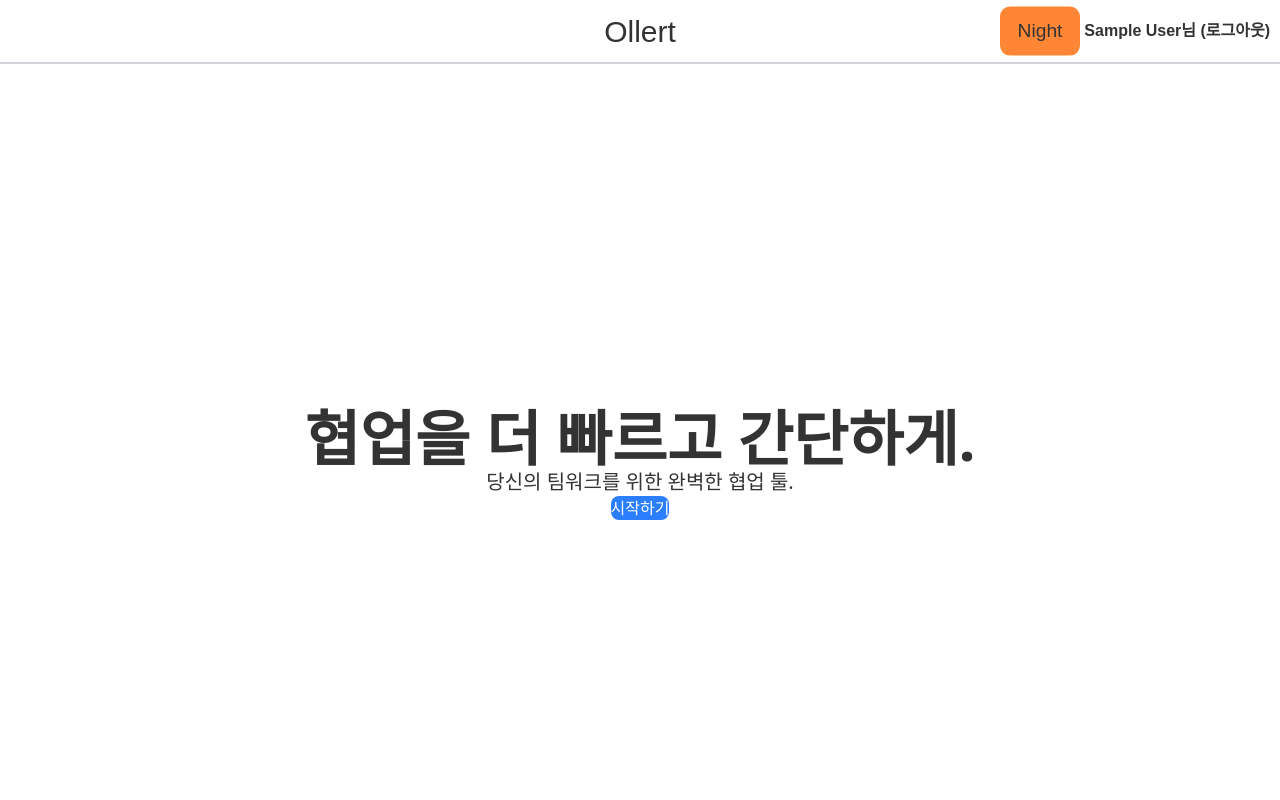
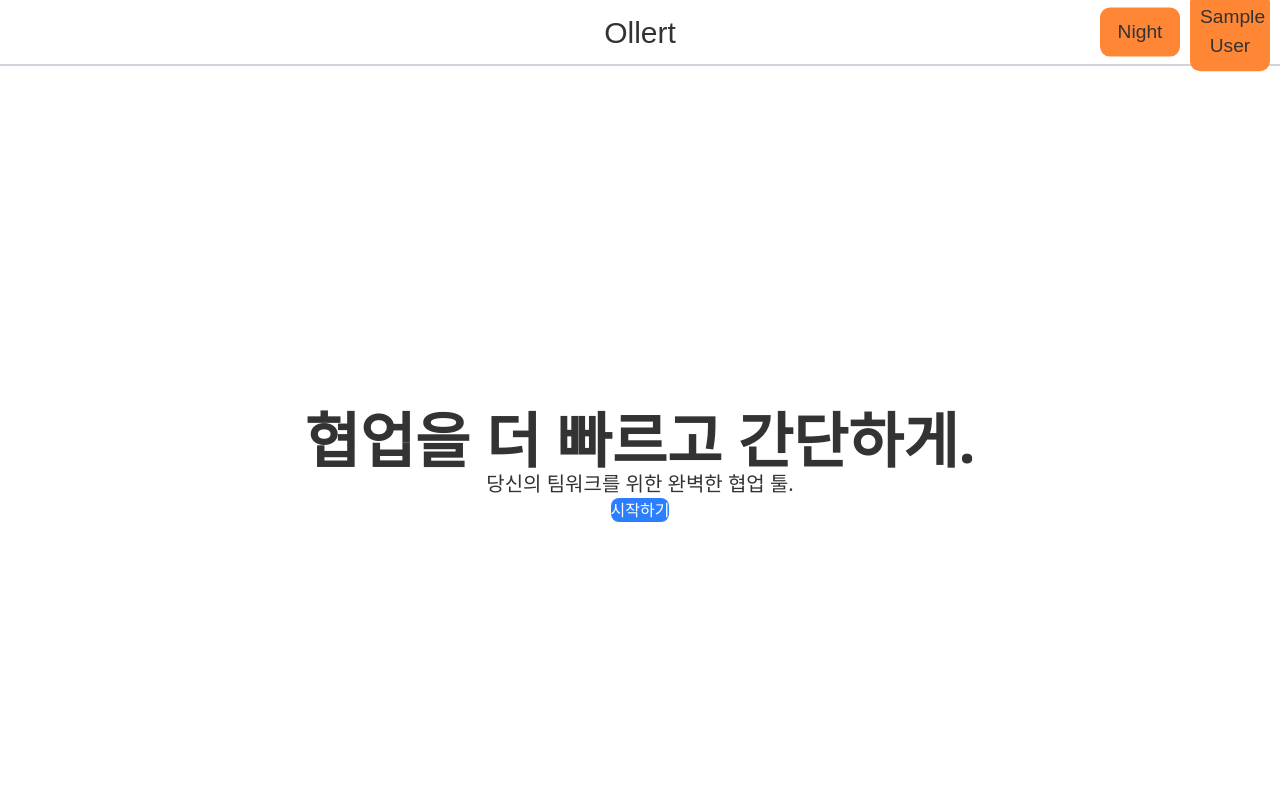
Before and after one commit to DongPee/SoftwareEngineering-CollaborationTool-, a Next.js app: page / in a window 1280 px wide. Shown: the top 800 px of the page. Built offline with nearby package versions, Linux system fonts and the light colour scheme; no server answers; sample sign-in values are in the browser's storage.

Commit message:
프로필보기/로그아웃 선택

```diff
--- a/src/app/frontend/header.tsx
+++ b/src/app/frontend/header.tsx
@@ -2,10 +2,12 @@ import { useContext, useEffect, useState } from "react";
 import { AuthContext } from "./AuthContext";
 import Link from "next/link";
 import { getDarkMode, setDarkMode } from "./DarkState";
+import UserDropdown from "./userProfile";
 
 const Header = () => {
   const auth = useContext(AuthContext);
   const [darkMode, setDarkModeState] = useState(getDarkMode());
+  const [showDropdown, setShowDropdown] = useState(false);
 
   useEffect(() => {
     document.body.classList.toggle("dark-mode", darkMode);
@@ -17,32 +19,39 @@ const Header = () => {
     setDarkModeState(newMode);
   };
 
+  const handleProfileClick = () => setShowDropdown(!showDropdown);
+  const closeDropdown = () => setShowDropdown(false);
+
   return (
-    <header className="header h-16 min-h-16">
+    <div className="header-wrapper">
+      <header className="header">
         <Link href="/">
-        <button type="button" className="title-button">
-          Ollert
-        </button>
+          <button type="button" className="title-button">Ollert</button>
         </Link>
+
+        <div className="right-box">
           <button onClick={toggleMode} className="darkMode-button">
             {darkMode ? "Day" : "Night"}
           </button>
+
           {auth?.isLoggedIn ? (
-        <span className="user-status" onClick={auth.logout}>
-          {auth?.isSocialLogin === "kakao"
-            ? `${auth.username}님 (카카오 로그인)`
-            : auth?.isSocialLogin === "goggle"
-            ? `${auth.username}님 (구글 로그인)`
-            : `${auth.username}님 (로그아웃)`}
-        </span>
+            <div className="profile-wrapper">
+              <button onClick={handleProfileClick} className="profile-button">
+                {auth.username ?? "사용자"}
+              </button>
+              {showDropdown && (
+                <UserDropdown onLogout={auth.logout} close={closeDropdown} />
+              )}
+            </div>
           ) : (
-        <>
             <Link href="/frontend/login">
               <button className="login-button">log in</button>
             </Link>
-        </>
           )}
+        </div>
       </header>
+      <div className="header-bottom-line"></div>
+    </div>
   );
 };
 
--- a/src/app/frontend/login/page.tsx
+++ b/src/app/frontend/login/page.tsx
@@ -112,7 +112,7 @@ const handleGoogleLogin = async () => {
   if (response?.error) {
     console.error("로그인 오류:", response.error);
   } else{
-    auth?.login("", "goggle", "");
+    auth?.login("", "google", "");
   }
 };
 const handleKakaoLogin = async () => {
--- /dev/null
+++ b/src/app/frontend/userProfile.tsx
@@ -0,0 +1,58 @@
+import { useContext, useEffect, useRef } from "react";
+import { AuthContext } from "./AuthContext";
+import Link from "next/link";
+
+type Props = {
+  onLogout: () => void;
+  close: () => void;
+};
+
+const UserDropdown = ({ onLogout, close }: Props) => {
+  const auth = useContext(AuthContext);
+  const dropdownRef = useRef<HTMLDivElement>(null);
+
+  useEffect(() => {
+    const handleClickOutside = (event: MouseEvent) => {
+      if (dropdownRef.current && !dropdownRef.current.contains(event.target as Node)) {
+        close();
+      }
+    };
+
+    document.addEventListener("mousedown", handleClickOutside);
+    return () => {
+      document.removeEventListener("mousedown", handleClickOutside);
+    };
+  }, [close]);
+
+  if (!auth || !auth.username || !auth.email) return null;
+
+  return (
+    <div
+      ref={dropdownRef}
+      className="absolute right-0 mt-2 w-56 rounded-lg shadow-lg bg-white dark:bg-gray-800 ring-1 ring-black ring-opacity-5 z-50"
+    >
+      <div className="p-4 border-b dark:border-gray-600">
+        <p className="text-sm font-medium text-gray-900 dark:text-white">{auth.username}</p>
+        <p className="text-xs text-gray-500 dark:text-gray-400">{auth.email}</p>
+      </div>
+      <div className="p-2">
+        <Link href="/frontend/profile">
+          <button className="w-full text-left px-4 py-2 text-sm text-gray-700 dark:text-gray-200 hover:bg-gray-100 dark:hover:bg-gray-700 rounded">
+            프로필 보기
+          </button>
+        </Link>
+        <button
+          onClick={() => {
+            onLogout();
+            close();
+          }}
+          className="w-full text-left px-4 py-2 text-sm text-red-600 hover:bg-red-50 dark:text-red-400 dark:hover:bg-red-900 rounded"
+        >
+          로그아웃
+        </button>
+      </div>
+    </div>
+  );
+};
+
+export default UserDropdown;
--- a/src/app/globals.css
+++ b/src/app/globals.css
@@ -1,25 +1,17 @@
 @import "tailwindcss";
 
-::-webkit-scrollbar {
-  width: 8px;
+/* 기본 세팅 */
+* {
+  margin: 0;
+  padding: 0;
+  box-sizing: border-box;
 }
 
-::-webkit-scrollbar-thumb {
-  background-color: #ccc;
-  border-radius: 4px;
-}
-
-::-webkit-scrollbar-track {
-  background-color: #f1f1f1;
-}
-
-/* 다크모드용 스크롤바 스타일 */
-.dark-mode ::-webkit-scrollbar-thumb {
-  background-color: #555;
-}
-
-.dark-mode ::-webkit-scrollbar-track {
-  background-color: #222;
+body {
+  height: 100vh;
+  font-family: sans-serif;
+  background-color: var(--bg-color);
+  color: var(--text-color);
 }
 
 :root {
@@ -53,22 +45,102 @@
   --bg-mainPage-function : #504e4d;
 }
 
-.projectMain{
-  height: calc(100% - 64px);
+/* 스크롤 */
+::-webkit-scrollbar {
+  width: 8px;
 }
-* {
-  margin: 0;
-  padding: 0;
-  box-sizing: border-box;
+::-webkit-scrollbar-thumb {
+  background-color: #ccc;
+  border-radius: 4px;
+}
+::-webkit-scrollbar-track {
+  background-color: #f1f1f1;
+}
+.dark-mode ::-webkit-scrollbar-thumb {
+  background-color: #555;
+}
+.dark-mode ::-webkit-scrollbar-track {
+  background-color: #222;
 }
 
-body {
-  height:100vh;
-  font-family: sans-serif;
-  background-color: var(--bg-color);
-  color: var(--text-color);
+/* 레이아웃 */
+.header-wrapper {
+  display: flex;
+  flex-direction: column;
 }
 
+.header {
+  height: 64px;
+  padding: 10px;
+  background: var(--bg-color);
+  color: var(--text-color);
+  display: flex;
+  justify-content: center;
+  align-items: center;
+  position: relative;
+}
+
+.header-bottom-line {
+  width: 100%;
+  height: 2px;
+  background-color: var(--border-color);
+}
+
+/* 버튼 스타일 */
+.title-button {
+  font-size: 30px;
+  color: var(--text-color);
+  background: none;
+  border: none;
+  cursor: pointer;
+}
+
+.darkMode-button,
+.profile-button {
+  background: rgb(255, 134, 53);
+  padding: 10px;
+  width: 80px;
+  min-height: 40px;
+  border-radius: 10px;
+  font-size: 1.2em;
+  color: var(--text-color);
+  border: none;
+  cursor: pointer;
+  position: absolute;
+  top: 50%;
+  transform: translateY(-50%);
+}
+
+.darkMode-button {
+  right: 100px;
+}
+
+.profile-button {
+  right: 10px;
+}
+
+.login-button {
+  background: rgb(255, 134, 53);
+  padding: 10px;
+  width: 80px;
+  min-height: 40px;
+  border-radius: 10px;
+  font-size: 1.2em;
+  color: var(--text-color);
+  border: none;
+  cursor: pointer;
+  position: absolute;
+  right: 10px;
+  top: 50%;
+  transform: translateY(-50%);
+}
+
+.login:hover {
+  background-color: #AAA;
+  cursor: pointer;
+}
+
+/* 보드, 컬럼 */
 .board {
   display: flex;
   gap: 20px;
@@ -87,179 +159,119 @@ body {
   overflow-y: auto;
 }
 
-.card {
+/* 카드 */
+.card, .card-selected {
   background: var(--card-bg-color);
   padding: 10px;
   border-radius: 6px;
   box-shadow: 0 2px 4px var(--column-box-shadow);
   margin-bottom: 10px;
 }
-
 .card-selected {
   background: rgb(50, 255, 47);
-  padding: 10px;
-  border-radius: 6px;
-  box-shadow: 0 2px 4px var(--column-box-shadow);
-  margin-bottom: 10px;
 }
-
 .card:hover {
   background-color: #AAA;
   cursor: pointer;
 }
 
-.darkMode-button{
-  background: rgb(255, 134, 53);
-  padding: 10px;
-  width: 80px;
-  min-height: 40px;
-  border-radius: 10px;
-  font-size: 1.2em;
-  position: absolute;
-  right: 200px;
-  top: 50%;
-  transform: translateY(-50%);
-}
-
-.login:hover {
-  background-color: #AAA;
-  cursor: pointer;
-}
-
-.header {
-  padding: 10px;
-  background: var(--bg-color);
-  color: var(--text-color);
-  text-align: center;
-  display: flex;
-  justify-content: center;
-  align-items: center;
-  position: relative;
-  border-bottom: 2px solid var(--border-color);
-}
-
-.title-button {
-  margin: 0;
-  font-size: 30px;
-  padding: 0;
-  color: var(--text-color);
-}
-
-.user-status {
-  position: absolute;
-  right: 10px;
-  top: 50%;
-  transform: translateY(-50%);
-  font-weight: bold;
-  color: var(--text-color);
-  cursor: pointer;
-}
-
-.login-button{
-  background: rgb(255, 134, 53);
-  padding: 10px;
-  width: 80px;
-  min-height: 40px;
-  border-radius: 10px;
-  font-size: 1.2em;
-  position: absolute;
-  right: 10px;
-  top: 50%;
-  transform: translateY(-50%);
-}
-
-.summary-b{
+/* 기타 */
+.summary-b {
   background: var(--bg-color);
   color : var(--text-color);
 }
-
-.summary-top, .summary-middle{
+.summary-top, .summary-middle {
   border: 2px solid var(--border-color);
   background: var(--bg-color);
   color : var(--text-color);
   border-radius: 8px;
 }
-
-.summary-middle{
-  height:300px;
+.summary-middle {
+  height: 300px;
   overflow-y: auto;
 }
-
-.summary-middle h1{
+.summary-middle h1 {
   margin: 10px 0px 10px 10px;
 }
+.summaryImages {
+  filter: var(--summaryImages-filter);
+}
 
-.project-info{
+.project-info {
   border-bottom: 2px solid var(--border-color);
   background: var(--bg-color);
   color : var(--text-color);
 }
-
-.project-side-menu{
+.project-side-menu {
   border-right: 2px solid var(--border-color);
   background: var(--bg-color);
   color : var(--text-color);
-  overflow-y : auto;
+  overflow-y: auto;
   width: 240px;
   min-width: 120px;
 }
-.allContent{
-  display : flex;
+
+.allContent {
+  display: flex;
 }
-.project-side-menu-nav{
+.project-side-menu-nav {
   flex-direction: column;
 }
+
+/* 반응형 */
 @media (max-width: 600px) {
   .project-side-menu {
     width: 100%;
-    border : none;
+    border: none;
     border-bottom: 2px solid var(--border-color);
     overflow-x: auto;
     flex-grow: 1;
   }
-  .allContent{
-    display : block;
+  .allContent {
+    display: block;
   }
-  .project-side-menu-nav{
+  .project-side-menu-nav {
     flex-direction: row;
   }
 }
 
-.summaryImages{
-  filter :var(--summaryImages-filter);
-}
-input{
+/* 입력창, 모달 */
+input {
   background: var(--bg-color);
   color : var(--text-color);
 }
-.mainPage{
-  background: var(--bg-color);
-  color : var(--text-color);
+.modal {
+  background-color: rgba(0, 0, 0, 0.75);
 }
-.mainPage-function{
-  background: var(--bg-mainPage-function);
-  color : var(--text-color);
-  padding: 20px;
-  margin: 0px 20px;
-}
-.modal{
-  background-color: rgba(0, 0, 0, 0.75); /*흐림 효과 75%*/
-}
-.modal-content{
+.modal-content {
   padding: 10px;
 }
-.modal-content input{
+.modal-content input {
   width: 100%;
   padding: 10px;
   border: 1px solid #ccc;
   border-radius: 5px;
   font-size: 14px;
 }
-.addColumn{
+
+.projectMain {
+  height: calc(100% - 64px);
+}
+.mainPage {
+  background: var(--bg-color);
+  color : var(--text-color);
+}
+.mainPage-function {
+  background: var(--bg-mainPage-function);
+  color : var(--text-color);
+  padding: 20px;
+  margin: 0px 20px;
+}
+
+.addColumn {
   border-color: var(--border-color);
 }
-
-.columnAddButton{
+.columnAddButton {
   border-color: var(--border-color);
   color: var(--text-color);
 }
```
Also changed, not shown: 1 other file (tests, documents, lock files or other folders). Lines whose indentation alone changed are shown as unchanged.
